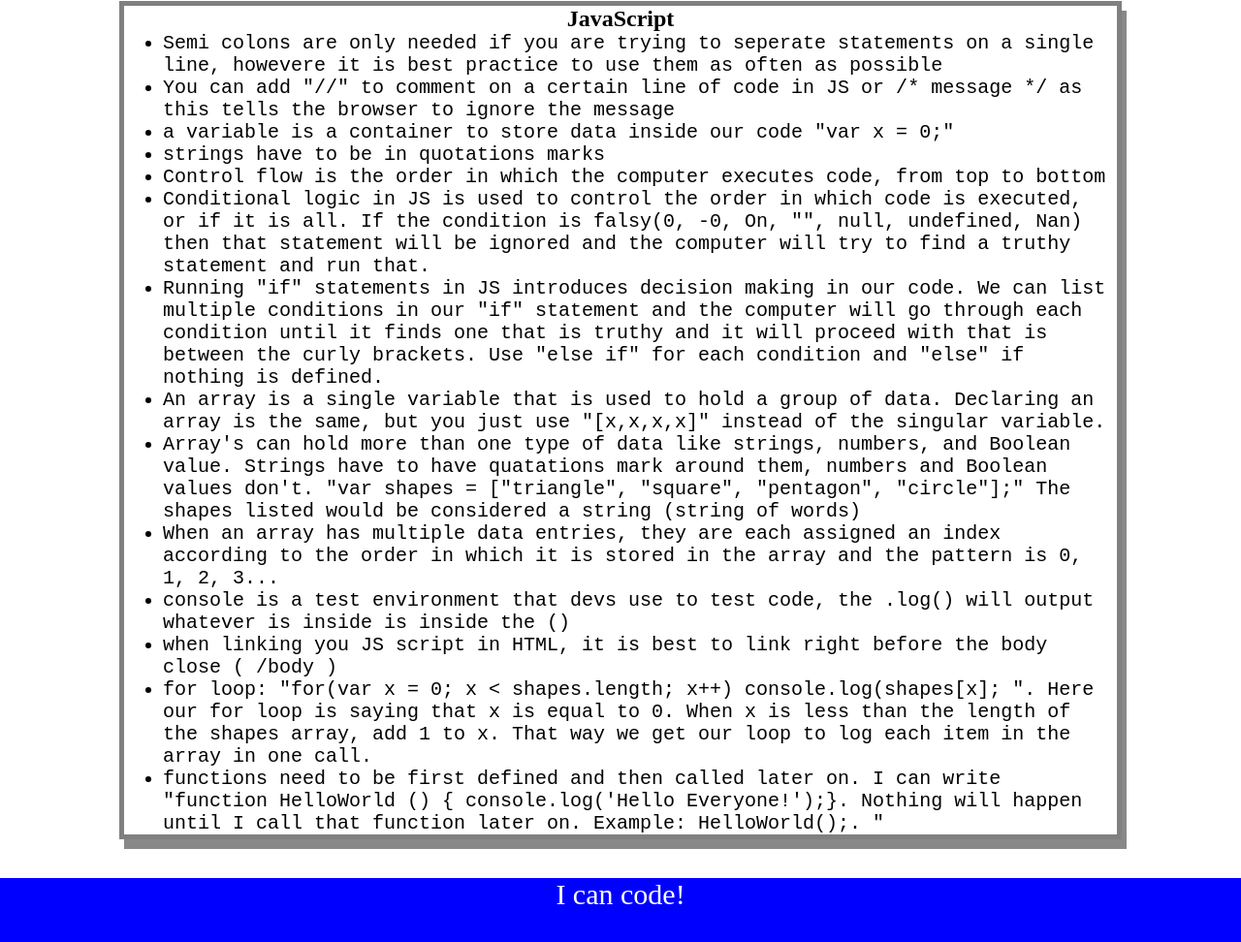
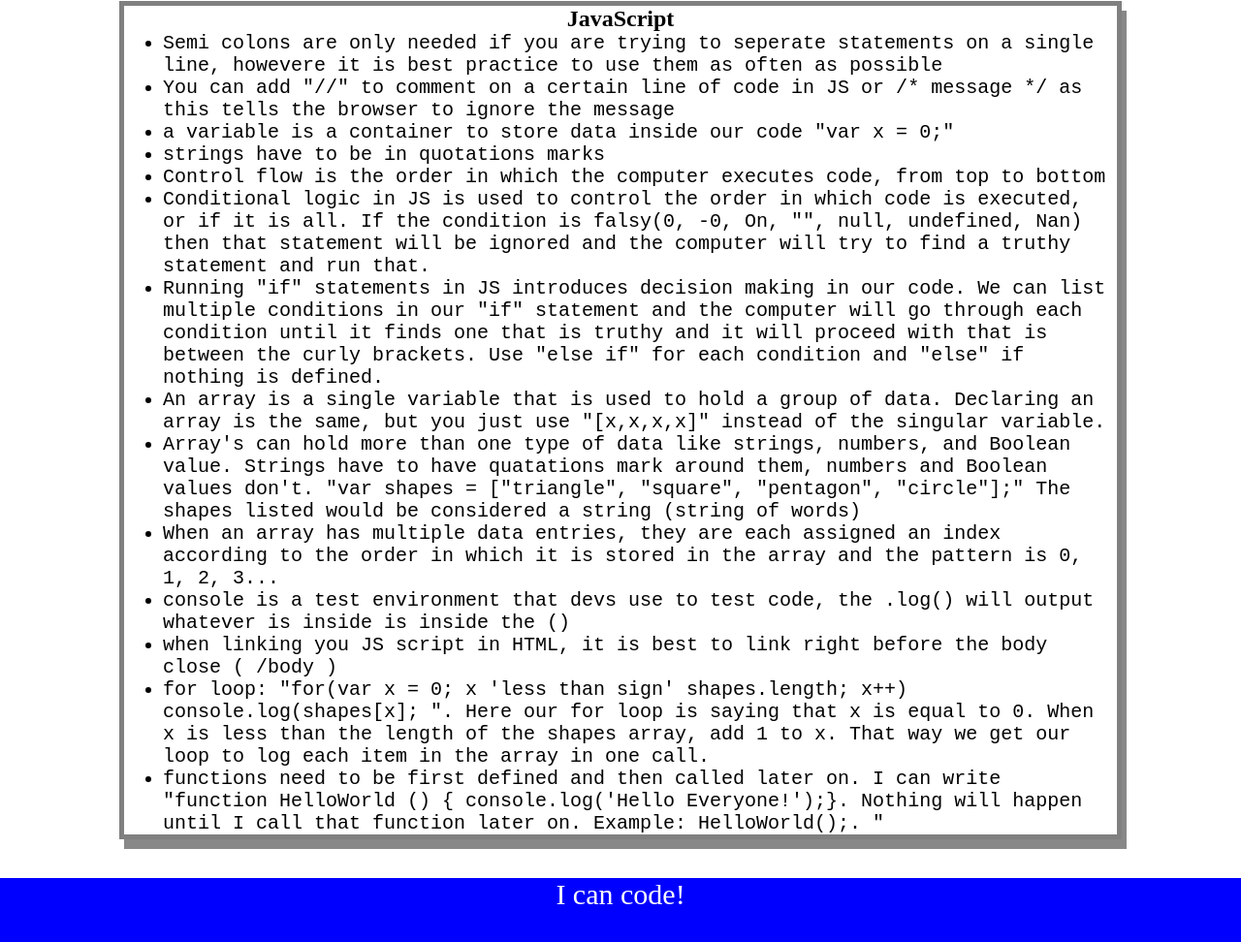
Before and after one commit to MarcusC811/Prework-study-guide, a plain HTML site: page index.html in a window 1280 px wide. Shown: the part 1660-2632 px from the top of the page at 97% size. Drawn offline with Linux system fonts and the light colour scheme.

Commit message:
fix potential PR bug

```diff
--- a/index.html
+++ b/index.html
@@ -83,7 +83,7 @@
         <li> When an array has multiple data entries, they are each assigned an index according to the order in which it is stored in the array and the pattern is 0, 1, 2, 3... </li>
         <li> console is a test environment that devs use to test code, the .log() will output whatever is inside is inside the () </li>
         <li> when linking you JS script in HTML, it is best to link right before the body close ( /body ) </li>
-        <li> for loop: "for(var x = 0; x < shapes.length; x++) console.log(shapes[x]; ". Here our for loop is saying that x is equal to 0. When x is less than the length of the shapes array, add 1 to x. That way we get our loop to log each item in the array in one call. </li>
+        <li> for loop: "for(var x = 0; x 'less than sign' shapes.length; x++) console.log(shapes[x]; ". Here our for loop is saying that x is equal to 0. When x is less than the length of the shapes array, add 1 to x. That way we get our loop to log each item in the array in one call. </li>
         <li> functions need to be first defined and then called later on. I can write "function HelloWorld () { console.log('Hello Everyone!');}. Nothing will happen until I call that function later on. Example: HelloWorld();. " </li>
       </ul>
     </section>
```
